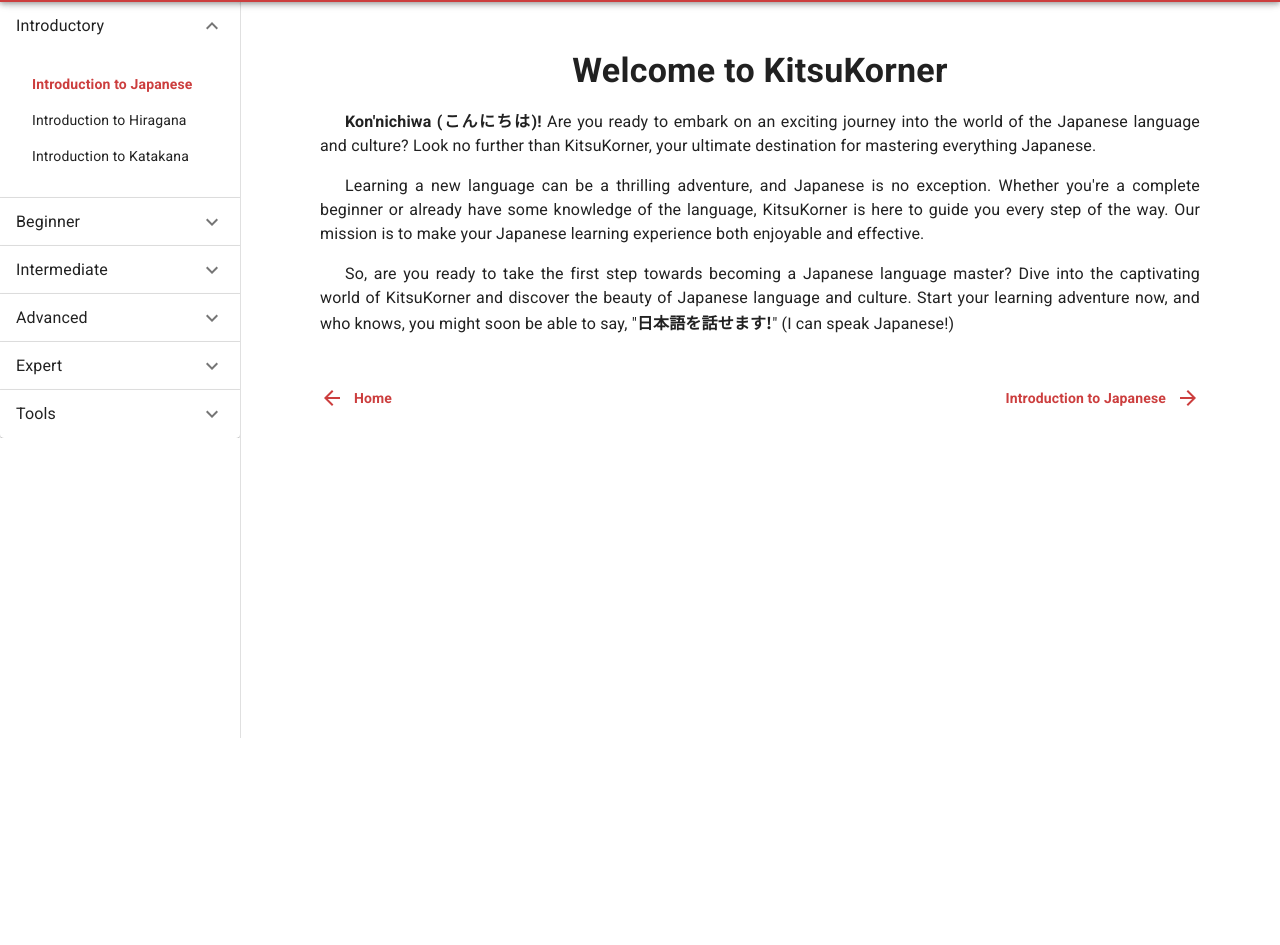
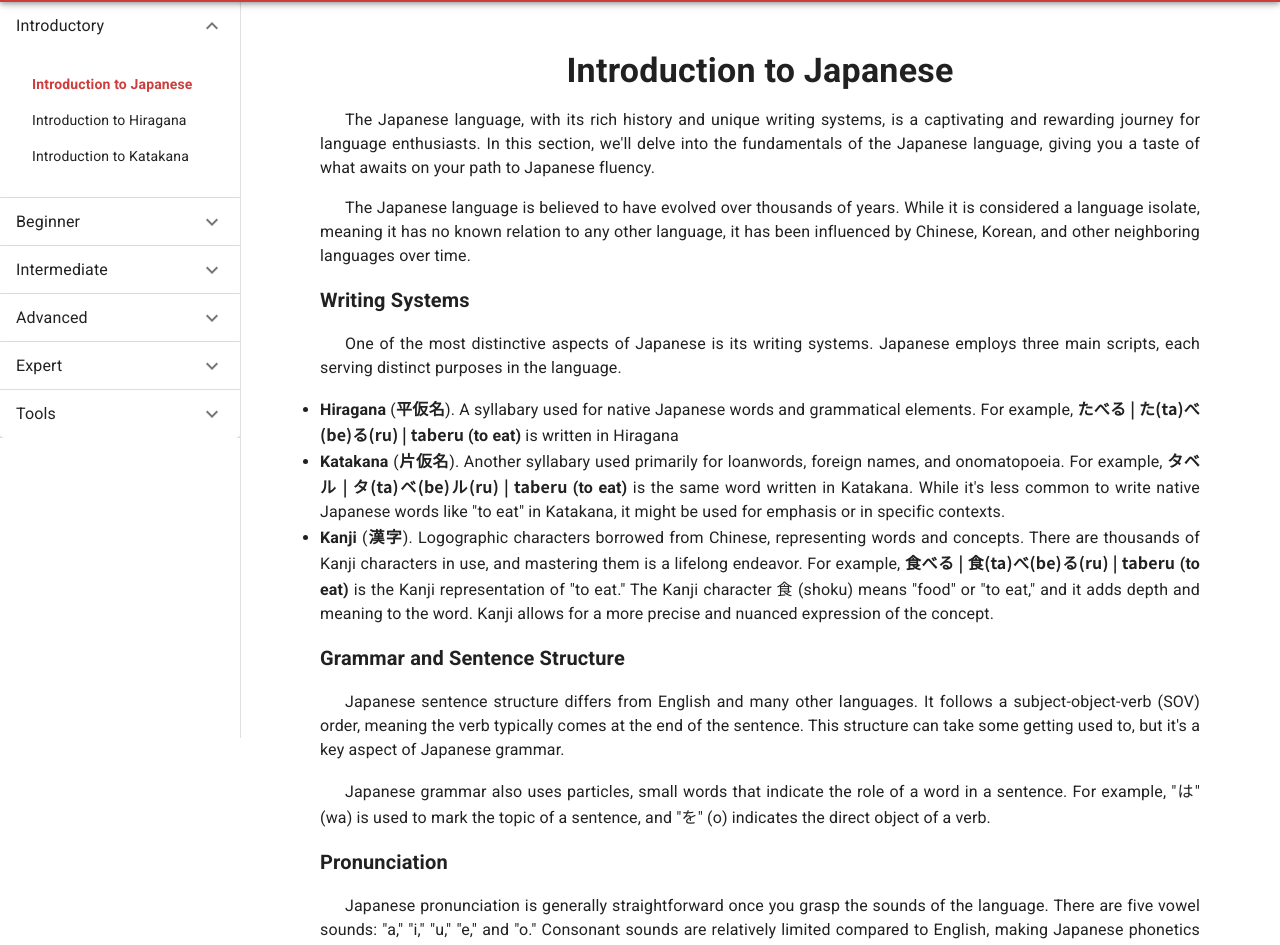
Before and after one commit to LinCie/KitsuKorner, a React (Vite) app: page /introductory/intro-to-japanese in a window 1280 px wide. Shown: the part 62-1007 px from the top of the page. Before the commit the page ends 800 px from the top, so only its background shows below. Built offline with nearby package versions, Linux system fonts and the light colour scheme.

Commit message:
Finalize intro to japan page

```diff
--- a/src/pages/introductory/IntroToJapan.tsx
+++ b/src/pages/introductory/IntroToJapan.tsx
@@ -1,14 +1,21 @@
 // MUI Components
 import Typography from "@mui/material/Typography";
+import List from "@mui/material/List";
+import ListItem from "@mui/material/ListItem";
 // Components
+import Paragraph from "../../components/typographies/Paragraph";
+import Bold from "../../components/typographies/Bold";
 import Japanese from "../../components/typographies/Japanese";
-import Bold from "../../components/typographies/Bold";
-import Paragraph from "../../components/typographies/Paragraph";
-import { BottomNavigation, NavigationLink } from "../../components/navigations/BottomNavigation";
+import Header from "../../components/typographies/Header";
+import {
+  BottomNavigation,
+  NavigationLink,
+} from "../../components/navigations/BottomNavigation";
 
 const Index = () => {
   return (
     <>
+      {/* Main Section */}
       <Typography
         component="h1"
         variant="h4"
@@ -16,36 +23,138 @@ const Index = () => {
         textAlign="center"
         marginBottom="1rem"
       >
-        Welcome to KitsuKorner
+        Introduction to Japanese
       </Typography>
       <Paragraph>
-        <Bold>
-          Kon'nichiwa (<Japanese>こんにちは</Japanese>)!
-        </Bold>{" "}
-        Are you ready to embark on an exciting journey into the world of the
-        Japanese language and culture? Look no further than KitsuKorner, your
-        ultimate destination for mastering everything Japanese.
+        The Japanese language, with its rich history and unique writing systems,
+        is a captivating and rewarding journey for language enthusiasts. In this
+        section, we'll delve into the fundamentals of the Japanese language,
+        giving you a taste of what awaits on your path to Japanese fluency.
       </Paragraph>
       <Paragraph>
-        Learning a new language can be a thrilling adventure, and Japanese is no
-        exception. Whether you're a complete beginner or already have some
-        knowledge of the language, KitsuKorner is here to guide you every step
-        of the way. Our mission is to make your Japanese learning experience
-        both enjoyable and effective.
+        The Japanese language is believed to have evolved over thousands of
+        years. While it is considered a language isolate, meaning it has no
+        known relation to any other language, it has been influenced by Chinese,
+        Korean, and other neighboring languages over time.
+      </Paragraph>
+      {/* Writing System */}
+      <Header>Writing Systems</Header>
+      <Paragraph>
+        One of the most distinctive aspects of Japanese is its writing systems.
+        Japanese employs three main scripts, each serving distinct purposes in
+        the language.
+      </Paragraph>
+      <List
+        sx={{
+          listStyleType: "disc",
+          p: 0,
+          pb: "1rem",
+          "& .MuiListItem-root": {
+            display: "list-item",
+            p: 0,
+          },
+        }}
+      >
+        <ListItem>
+          <Typography component="p" variant="body1" textAlign="justify">
+            <Bold>Hiragana</Bold> (
+            <Bold>
+              <Japanese>平仮名</Japanese>
+            </Bold>
+            ). A syllabary used for native Japanese words and grammatical
+            elements. For example,{" "}
+            <Bold>
+              <Japanese>たべる | た(ta)べ(be)る(ru) | taberu </Japanese>(to eat)
+            </Bold>{" "}
+            is written in Hiragana
+          </Typography>
+        </ListItem>
+        <ListItem>
+          <Typography component="p" variant="body1" textAlign="justify">
+            <Bold>Katakana</Bold> (
+            <Bold>
+              <Japanese>片仮名</Japanese>
+            </Bold>
+            ). Another syllabary used primarily for loanwords, foreign names,
+            and onomatopoeia. For example,{" "}
+            <Bold>
+              <Japanese>タベル | タ(ta)ベ(be)ル(ru) | taberu </Japanese>(to eat)
+            </Bold>{" "}
+            is the same word written in Katakana. While it's less common to
+            write native Japanese words like "to eat" in Katakana, it might be
+            used for emphasis or in specific contexts.
+          </Typography>
+        </ListItem>
+        <ListItem>
+          <Typography component="p" variant="body1" textAlign="justify">
+            <Bold>Kanji</Bold> (
+            <Bold>
+              <Japanese>漢字</Japanese>
+            </Bold>
+            ). Logographic characters borrowed from Chinese, representing words
+            and concepts. There are thousands of Kanji characters in use, and
+            mastering them is a lifelong endeavor. For example,{" "}
+            <Bold>
+              <Japanese>食べる | 食(ta)べ(be)る(ru) | taberu</Japanese> (to eat)
+            </Bold>{" "}
+            is the Kanji representation of "to eat." The Kanji character{" "}
+            <Japanese>食 </Japanese>
+            (shoku) means "food" or "to eat," and it adds depth and meaning to
+            the word. Kanji allows for a more precise and nuanced expression of
+            the concept.
+          </Typography>
+        </ListItem>
+      </List>
+      {/* Grammar structure */}
+      <Header>Grammar and Sentence Structure</Header>
+      <Paragraph>
+        Japanese sentence structure differs from English and many other
+        languages. It follows a subject-object-verb (SOV) order, meaning the
+        verb typically comes at the end of the sentence. This structure can take
+        some getting used to, but it's a key aspect of Japanese grammar.
       </Paragraph>
       <Paragraph>
-        So, are you ready to take the first step towards becoming a Japanese
-        language master? Dive into the captivating world of KitsuKorner and
-        discover the beauty of Japanese language and culture. Start your
-        learning adventure now, and who knows, you might soon be able to say, "
-        <Bold>
-          <Japanese>日本語を話せます!</Japanese>
-        </Bold>
-        " (I can speak Japanese!)
+        Japanese grammar also uses particles, small words that indicate the role
+        of a word in a sentence. For example, "<Japanese>は</Japanese>" (wa) is
+        used to mark the topic of a sentence, and "<Japanese>を</Japanese>" (o)
+        indicates the direct object of a verb.
       </Paragraph>
+      {/* Pronounciation */}
+      <Header>Pronunciation</Header>
+      <Paragraph>
+        Japanese pronunciation is generally straightforward once you grasp the
+        sounds of the language. There are five vowel sounds: "a," "i," "u," "e,"
+        and "o." Consonant sounds are relatively limited compared to English,
+        making Japanese phonetics less challenging.
+      </Paragraph>
+      <Paragraph>
+        Accurate pronunciation is crucial in Japanese, as changing the
+        intonation or stress pattern of a word can alter its meaning. Politeness
+        levels, known as "keigo," also influence pronunciation and word choice,
+        emphasizing the importance of context and respect in communication.
+      </Paragraph>
+      {/* Honorifics */}
+      <Header>Politeness and Honorifics</Header>
+      <Paragraph>
+        Japanese culture places great importance on politeness, and this is
+        reflected in the language. There are various levels of politeness,
+        ranging from casual speech used among friends and family to formal
+        language used in business and formal situations.
+      </Paragraph>
+      <Paragraph>
+        Honorifics, such as "<Japanese>さん</Japanese>" (san) or "
+        <Japanese>様</Japanese>" (sama), are added to names and titles to show
+        respect. Understanding when and how to use honorifics is crucial in
+        Japanese society.
+      </Paragraph>
+      {/* Navigation */}
       <BottomNavigation>
-        <NavigationLink left link="/">Home</NavigationLink>
-        <NavigationLink link="/introductory/intro-to-japanese">Introduction to Japanese</NavigationLink>
+        <NavigationLink left link="/">
+          Home
+        </NavigationLink>
+        <NavigationLink link="/introductory/intro-to-hiragana">
+          Introduction to Hiragana
+        </NavigationLink>
       </BottomNavigation>
     </>
   );
```
